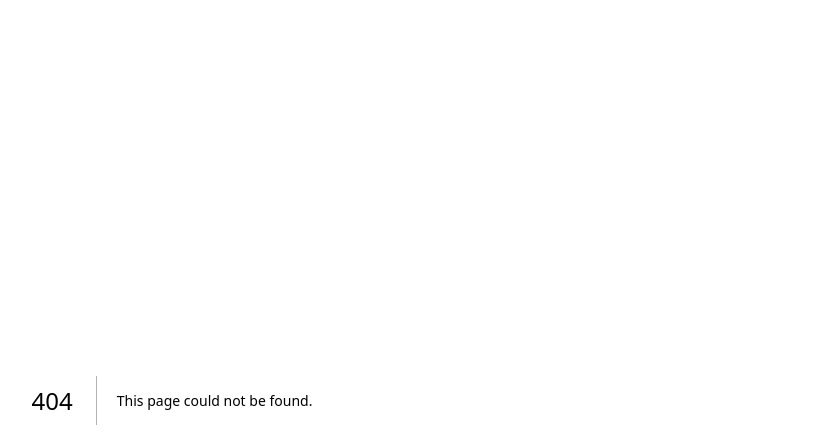
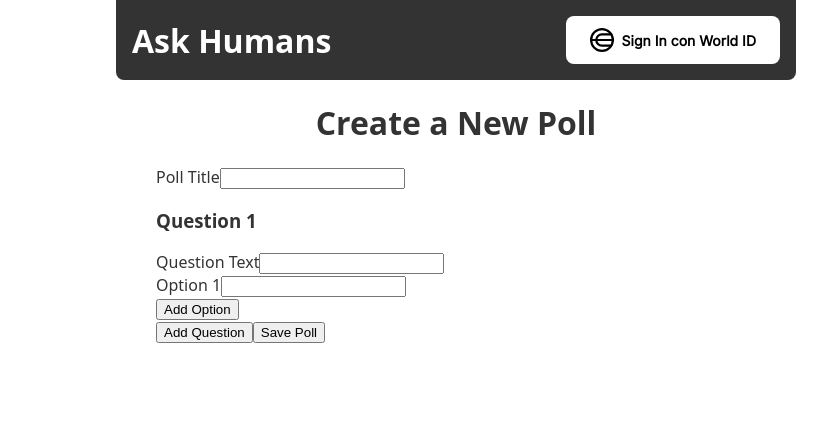
Before and after one commit to Toket-io/AskHumans, a Next.js app: page /polls/new in a window 1280 px wide. Before the commit this address had no page. Shown: the top 448 px of the page, without its empty margins (184-1011 px from the left). Built offline with nearby package versions, Linux system fonts and the light colour scheme; no server answers.

Commit message:
New poll page

```diff
--- /dev/null
+++ b/pages/polls/new.tsx
@@ -0,0 +1,129 @@
+import React, { useState } from "react";
+import Head from "next/head";
+import Layout from "../../components/layout";
+import { NewPoll, Question } from "../../lib/types";
+
+export default function NewPollPage() {
+  const [pollTitle, setPollTitle] = useState("");
+  const [questions, setQuestions] = useState<Question[]>([
+    { id: 1, text: "", type: "option", options: [""], multipleAnswers: false },
+  ]);
+
+  const addQuestion = () => {
+    setQuestions([
+      ...questions,
+      {
+        id: questions.length + 1,
+        text: "",
+        type: "option",
+        options: [""],
+        multipleAnswers: false,
+      },
+    ]);
+  };
+
+  const updateQuestion = (index: number, updatedQuestion: Question) => {
+    const newQuestions = questions.map((question, i) =>
+      i === index ? updatedQuestion : question
+    );
+    setQuestions(newQuestions);
+  };
+
+  const handleOptionChange = (
+    qIndex: number,
+    oIndex: number,
+    value: string
+  ) => {
+    const updatedQuestion = { ...questions[qIndex] };
+    updatedQuestion.options[oIndex] = value;
+    updateQuestion(qIndex, updatedQuestion);
+  };
+
+  const addOption = (qIndex: number) => {
+    const updatedQuestion = { ...questions[qIndex] };
+    updatedQuestion.options.push("");
+    updateQuestion(qIndex, updatedQuestion);
+  };
+
+  const handleSubmit = async (event: React.FormEvent) => {
+    event.preventDefault();
+    const newPoll: NewPoll = { title: pollTitle, questions };
+    // Call your API to save the new poll
+    console.log("New Poll:", newPoll);
+  };
+
+  return (
+    <Layout>
+      <Head>
+        <title>New Poll</title>
+      </Head>
+      <main
+        style={{
+          display: "flex",
+          flexDirection: "column",
+          alignItems: "center",
+          justifyContent: "center",
+          minHeight: "calc(100vh - var(--header-height))", // Adjust for the header height
+          width: "100%",
+          boxSizing: "border-box",
+        }}
+      >
+        <h1>Create a New Poll</h1>
+        <form
+          onSubmit={handleSubmit}
+          style={{ width: "100%", maxWidth: "600px" }}
+        >
+          <div>
+            <label htmlFor="pollTitle">Poll Title</label>
+            <input
+              type="text"
+              id="pollTitle"
+              value={pollTitle}
+              onChange={(e) => setPollTitle(e.target.value)}
+              required
+            />
+          </div>
+          {questions.map((question, qIndex) => (
+            <div key={qIndex}>
+              <h3>Question {qIndex + 1}</h3>
+              <label htmlFor={`question-${qIndex}`}>Question Text</label>
+              <input
+                type="text"
+                id={`question-${qIndex}`}
+                value={question.text}
+                onChange={(e) => {
+                  const updatedQuestion = { ...question, text: e.target.value };
+                  updateQuestion(qIndex, updatedQuestion);
+                }}
+                required
+              />
+              {question.options.map((option, oIndex) => (
+                <div key={oIndex}>
+                  <label htmlFor={`option-${qIndex}-${oIndex}`}>
+                    Option {oIndex + 1}
+                  </label>
+                  <input
+                    type="text"
+                    id={`option-${qIndex}-${oIndex}`}
+                    value={option}
+                    onChange={(e) =>
+                      handleOptionChange(qIndex, oIndex, e.target.value)
+                    }
+                    required
+                  />
+                </div>
+              ))}
+              <button type="button" onClick={() => addOption(qIndex)}>
+                Add Option
+              </button>
+            </div>
+          ))}
+          <button type="button" onClick={addQuestion}>
+            Add Question
+          </button>
+          <button type="submit">Save Poll</button>
+        </form>
+      </main>
+    </Layout>
+  );
+}
```
